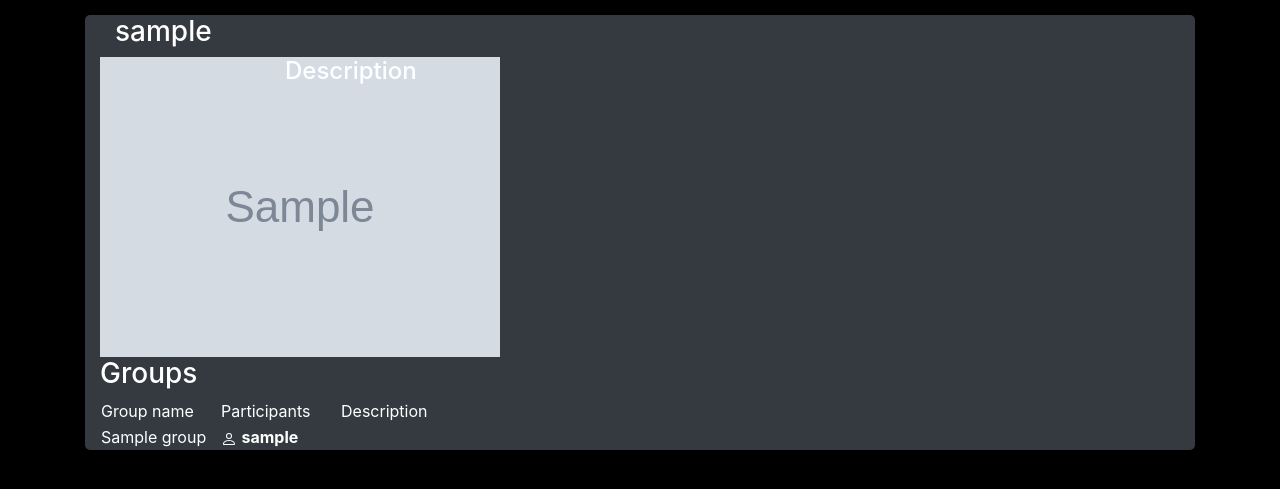
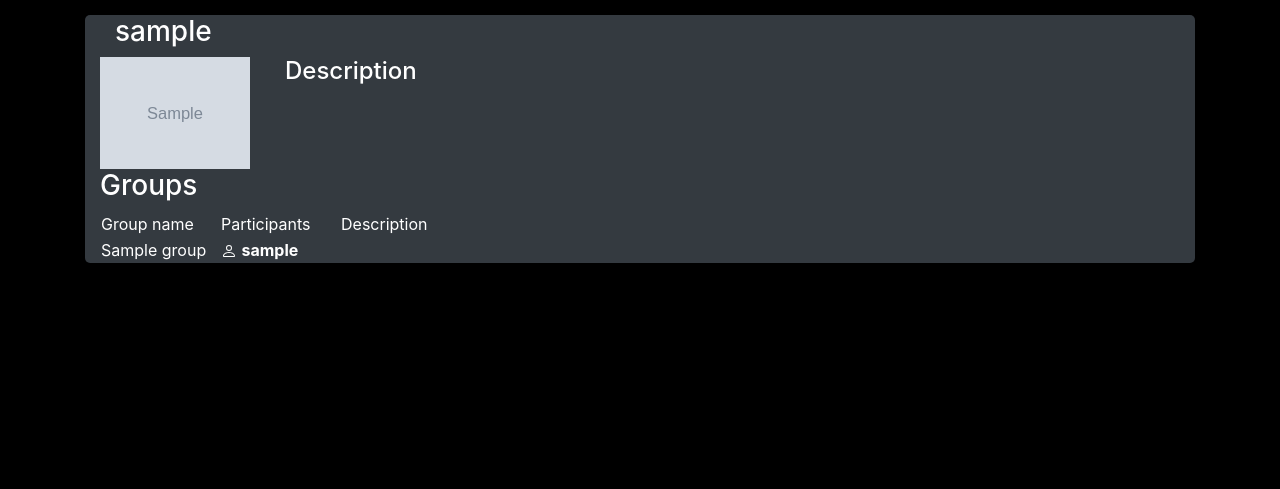
Before and after one commit to obeyurfate/GitWithMe, a Flask app: template app/templates/profile.html in a window 1280 px wide. Shown: the part 56-545 px from the top of the page. Run offline with Flask 2, Linux system fonts and the light colour scheme; the template is opened without the code that fills it: most values are stand-ins (such as "Sample title", 1, 10 or a date in 2020); grey boxes marked "Sample" are stand-in pictures; some libraries are stand-ins or nearby versions.

```diff
--- a/app/static/styles/profile.css
+++ b/app/static/styles/profile.css
@@ -7,3 +7,6 @@ a:hover {
 td {
 width: 120px;
 }
+img {
+width: 150px;
+}
```
